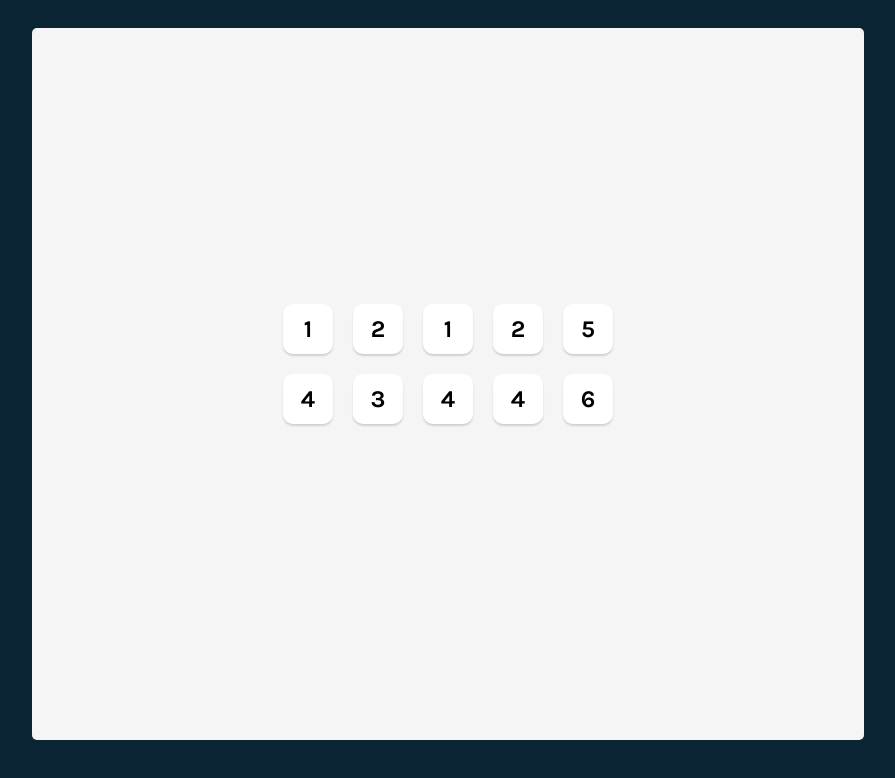
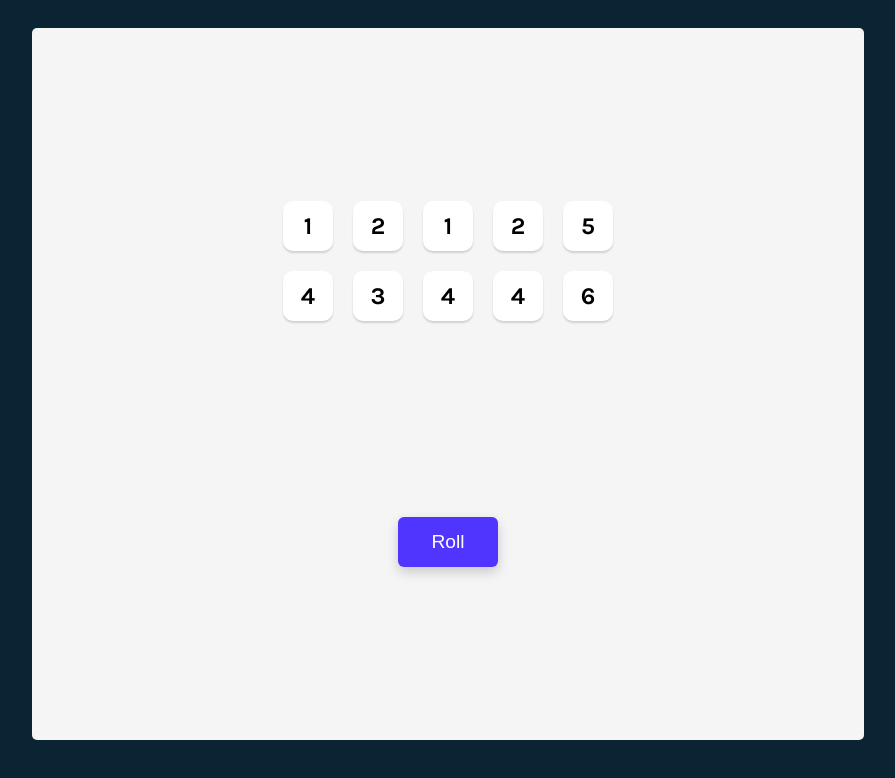
Before and after one commit to tenbite-daniel/react-tenzies-game, a React (Vite) app: page / in a window 1280 px wide. Shown: the top 778 px of the page, without its empty margins (192-1087 px from the left). Built offline with nearby package versions, Linux system fonts and the light colour scheme.

Commit message:
Added Roll button which generates 10 new random numbers when clicked.

```diff
--- a/src/App.jsx
+++ b/src/App.jsx
@@ -10,11 +10,19 @@
         }
         return newDice;
     }
+
+    function rollDice() {
+        setDice(allNewDice());
+    }
+
     const diceElements = dice.map((die) => <Die value={die} />);
 
     return (
         <main>
             <div className="die-container">{diceElements}</div>
+            <button className="roll-dice" onClick={rollDice}>
+                Roll
+            </button>
         </main>
     );
 }
--- a/src/index.css
+++ b/src/index.css
@@ -54,3 +54,23 @@
     font-size: 2em;
     font-weight: lighter;
 }
+
+.roll-dice {
+    height: 50px;
+    width: 100px;
+    border: none;
+    border-radius: 6px;
+    background-color: #5035ff;
+    color: white;
+    cursor: pointer;
+    font-size: 1.2rem;
+    box-shadow: 0px 5px 12px rgba(0, 0, 0, 0.18);
+}
+
+.roll-dice:active {
+    box-shadow: inset 5px 5px 10px -3px rgba(0, 0, 0, 0.7);
+}
+
+.roll-dice:focus {
+    outline: none;
+}
```
